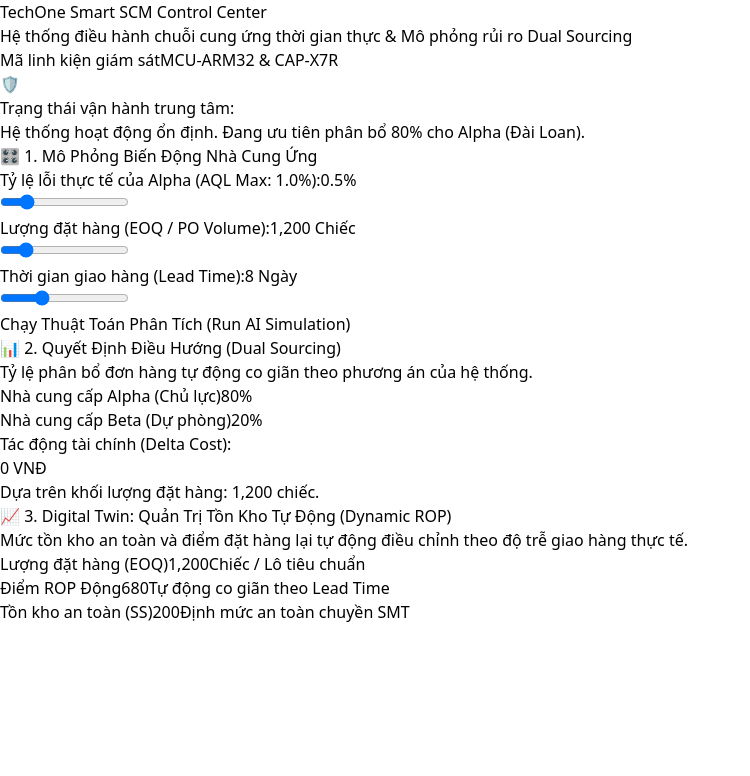
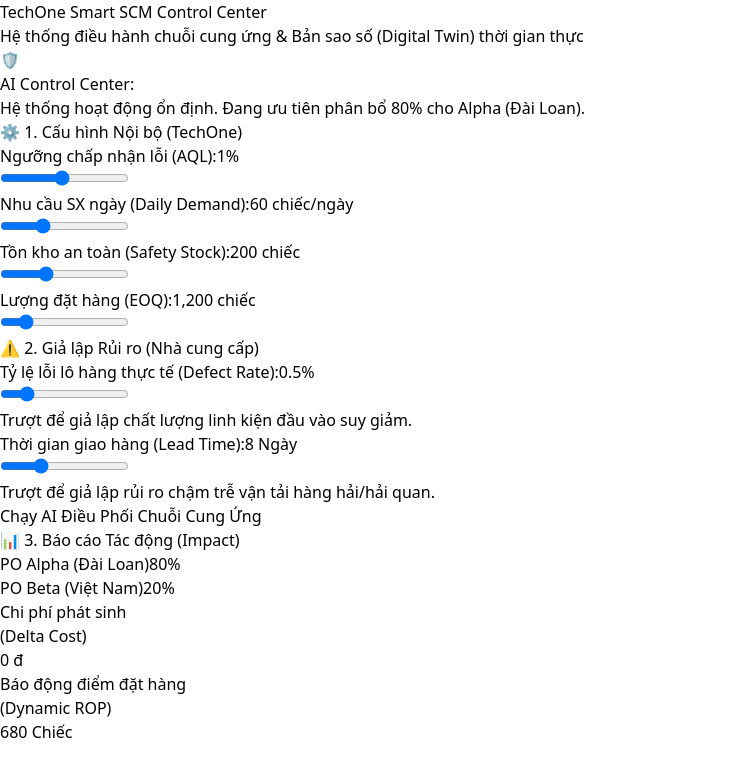
Before and after one commit to hungnguyen06012006-glitch/techone-frontend, a React (Vite) app: page / in a window 1280 px wide. Shown: the top 776 px of the page, without its empty margins (0-750 px from the left). Built offline with nearby package versions, Linux system fonts and the light colour scheme.

Commit message:
Update App.jsx

```diff
--- a/src/App.jsx
+++ b/src/App.jsx
@@ -1,12 +1,17 @@
 import React, { useState } from 'react';
 
 export default function SmartSCMControlCenter() {
-  // Trạng thái đầu vào mô phỏng
-  const [defectRate, setDefectRate] = useState(0.5);
-  const [leadTime, setLeadTime] = useState(8);
-  const [orderVolume, setOrderVolume] = useState(1200); // Biến EOQ giờ đã có thể tùy chỉnh
+  // --- BIẾN SỐ NỘI BỘ (TECHONE) ---
+  const [aqlThreshold, setAqlThreshold] = useState(1.0); // Ngưỡng chất lượng
+  const [dailyDemand, setDailyDemand] = useState(60);    // Nhu cầu ngày
+  const [safetyStock, setSafetyStock] = useState(200);   // Tồn kho an toàn
+  const [orderVolume, setOrderVolume] = useState(1200);  // Lượng đặt hàng EOQ
 
-  // Trạng thái kết quả mô phỏng
+  // --- BIẾN SỐ RỦI RO (NHÀ CUNG CẤP ALPHA) ---
+  const [defectRate, setDefectRate] = useState(0.5);     // Tỷ lệ lỗi thực tế
+  const [leadTime, setLeadTime] = useState(8);           // Thời gian giao hàng
+
+  // --- TRẠNG THÁI KẾT QUẢ ---
   const [alphaShare, setAlphaShare] = useState(80);
   const [betaShare, setBetaShare] = useState(20);
   const [statusStyle, setStatusStyle] = useState("bg-emerald-900/60 border-emerald-500 text-emerald-300");
@@ -15,10 +20,10 @@
   const [deltaCost, setDeltaCost] = useState(0);
   const [isCritical, setIsCritical] = useState(false);
 
-  // Thuật toán tích hợp
+  // THUẬT TOÁN ĐIỀU HÀNH TRUNG TÂM
   const handleRunSimulation = () => {
-    // 1. Tính ROP động
-    const calculatedRop = Math.round((60 * leadTime) + 200);
+    // 1. Digital Twin: Tính ROP động theo tất cả biến số (d * L + SS)
+    const calculatedRop = Math.round((dailyDemand * leadTime) + safetyStock);
     setDynamicRop(calculatedRop);
 
     let alpha = 80;
@@ -27,19 +32,19 @@
     let critical = false;
     let style = "";
 
-    // 2. Thuật toán AI điều hướng theo AQL
-    if (defectRate > 1.0) {
+    // 2. AI Ra quyết định (So sánh Tỷ lệ lỗi thực tế với Ngưỡng AQL động)
+    if (defectRate > aqlThreshold) {
       alpha = 0;
       beta = 100;
       critical = true;
       style = "bg-rose-950/80 border-rose-500 text-rose-300 animate-pulse";
-      msg = `⚠️ CẢNH BÁO KHẨN CẤP: Lô CAP-X7R lỗi ${defectRate}% (Vượt định mức AQL 1.0%). AI tự động kích hoạt Dual Sourcing: Đóng băng Alpha, chuyển 100% PO sang Beta (Việt Nam)!`;
+      msg = `⚠️ BÁO ĐỘNG SMT: Tỷ lệ lỗi thực tế (${defectRate}%) vượt mốc AQL cho phép (${aqlThreshold}%). AI kích hoạt Dual Sourcing: Chuyển 100% PO khẩn cấp sang Beta!`;
     } else {
       alpha = 80;
       beta = 20;
       critical = false;
       style = "bg-emerald-950/80 border-emerald-500 text-emerald-300";
-      msg = `Hệ thống ổn định. Tỷ lệ lỗi Alpha (${defectRate}%) nằm trong ngưỡng cho phép. Duy trì phân bổ 80/20.`;
+      msg = `Chuỗi cung ứng an toàn. Tỷ lệ lỗi (${defectRate}%) đạt chuẩn AQL nội bộ (${aqlThreshold}%). Duy trì cấu trúc 80/20.`;
     }
 
     setAlphaShare(alpha);
@@ -48,7 +53,7 @@
     setSystemMsg(msg);
     setIsCritical(critical);
 
-    // 3. Phân tích tài chính theo Lượng đặt hàng (EOQ) Tùy chỉnh
+    // 3. Phân tích tài chính
     const priceAlpha = 250000;
     const priceBeta = 260000;
     const baseCost = (0.8 * priceAlpha + 0.2 * priceBeta) * orderVolume;
@@ -57,169 +62,154 @@
   };
 
   return (
-    <div className="min-h-screen bg-slate-950 text-slate-100 p-6 md:p-10 font-sans">
-      <div className="max-w-6xl mx-auto">
+    <div className="min-h-screen bg-slate-950 text-slate-100 p-4 md:p-8 font-sans">
+      <div className="max-w-7xl mx-auto">
 
         {/* Header */}
-        <div className="mb-8 border-b border-slate-800 pb-4 flex flex-col md:flex-row md:items-center justify-between gap-4">
+        <div className="mb-6 border-b border-slate-800 pb-4 flex flex-col md:flex-row md:items-center justify-between gap-4">
           <div>
             <h1 className="text-3xl font-extrabold text-blue-400 tracking-tight">TechOne Smart SCM Control Center</h1>
-            <p className="text-slate-400 mt-1">Hệ thống điều hành chuỗi cung ứng thời gian thực & Mô phỏng rủi ro Dual Sourcing</p>
-          </div>
-          <div className="bg-slate-900 border border-slate-800 px-4 py-2 rounded-xl text-right">
-            <span className="text-xs text-slate-400 block">Mã linh kiện giám sát</span>
-            <span className="font-bold text-amber-400">MCU-ARM32 & CAP-X7R</span>
+            <p className="text-slate-400 mt-1 text-sm">Hệ thống điều hành chuỗi cung ứng & Bản sao số (Digital Twin) thời gian thực</p>
           </div>
         </div>
 
         {/* Trạm Cảnh báo */}
-        <div className={`p-5 rounded-2xl mb-8 border shadow-2xl transition-all duration-300 ${statusStyle}`}>
+        <div className={`p-4 rounded-xl mb-6 border shadow-2xl transition-all duration-300 ${statusStyle}`}>
           <div className="flex items-center gap-3">
-            <span className="text-2xl">{isCritical ? "🚨" : "🛡️"}</span>
+            <span className="text-3xl">{isCritical ? "🚨" : "🛡️"}</span>
             <div>
-              <h2 className="text-xs uppercase tracking-wider font-bold opacity-70">Trạng thái vận hành trung tâm:</h2>
+              <h2 className="text-xs uppercase tracking-wider font-bold opacity-70">AI Control Center:</h2>
               <p className="text-base font-semibold mt-0.5">{systemMsg}</p>
             </div>
           </div>
         </div>
 
-        <div className="grid grid-cols-1 lg:grid-cols-2 gap-6">
+        <div className="grid grid-cols-1 xl:grid-cols-3 gap-6">
 
-          {/* Module 1: Input */}
-          <div className="bg-slate-900 border border-slate-800 p-6 rounded-2xl shadow-xl flex flex-col justify-between">
+          {/* CỘT 1: BIẾN SỐ NỘI BỘ TECHONE */}
+          <div className="bg-slate-900 border border-slate-800 p-5 rounded-2xl shadow-xl">
+            <h2 className="text-lg font-bold mb-5 text-indigo-400 flex items-center gap-2">
+              <span>⚙️</span> 1. Cấu hình Nội bộ (TechOne)
+            </h2>
+
+            <div className="space-y-5">
+              <div>
+                <div className="flex justify-between mb-1.5 text-sm">
+                  <label className="text-slate-300">Ngưỡng chấp nhận lỗi (AQL):</label>
+                  <span className="font-bold text-indigo-300">{aqlThreshold}%</span>
+                </div>
+                <input type="range" min="0.1" max="2.0" step="0.1" value={aqlThreshold} onChange={(e) => setAqlThreshold(parseFloat(e.target.value))} className="w-full accent-indigo-500 h-1.5 bg-slate-800 rounded-lg cursor-pointer" />
+              </div>
+
+              <div>
+                <div className="flex justify-between mb-1.5 text-sm">
+                  <label className="text-slate-300">Nhu cầu SX ngày (Daily Demand):</label>
+                  <span className="font-bold text-cyan-400">{dailyDemand} chiếc/ngày</span>
+                </div>
+                <input type="range" min="20" max="150" step="10" value={dailyDemand} onChange={(e) => setDailyDemand(parseInt(e.target.value))} className="w-full accent-cyan-500 h-1.5 bg-slate-800 rounded-lg cursor-pointer" />
+              </div>
+
+              <div>
+                <div className="flex justify-between mb-1.5 text-sm">
+                  <label className="text-slate-300">Tồn kho an toàn (Safety Stock):</label>
+                  <span className="font-bold text-emerald-400">{safetyStock} chiếc</span>
+                </div>
+                <input type="range" min="50" max="500" step="50" value={safetyStock} onChange={(e) => setSafetyStock(parseInt(e.target.value))} className="w-full accent-emerald-500 h-1.5 bg-slate-800 rounded-lg cursor-pointer" />
+              </div>
+
+              <div>
+                <div className="flex justify-between mb-1.5 text-sm">
+                  <label className="text-slate-300">Lượng đặt hàng (EOQ):</label>
+                  <span className="font-bold text-blue-400">{orderVolume.toLocaleString()} chiếc</span>
+                </div>
+                <input type="range" min="500" max="5000" step="100" value={orderVolume} onChange={(e) => setOrderVolume(parseInt(e.target.value))} className="w-full accent-blue-500 h-1.5 bg-slate-800 rounded-lg cursor-pointer" />
+              </div>
+            </div>
+          </div>
+
+          {/* CỘT 2: BIẾN SỐ RỦI RO ĐỐI TÁC */}
+          <div className="bg-slate-900 border border-slate-800 p-5 rounded-2xl shadow-xl flex flex-col justify-between">
             <div>
-              <h2 className="text-xl font-bold mb-6 text-blue-400 flex items-center gap-2">
-                <span>🎛️</span> 1. Mô Phỏng Biến Động Nhà Cung Ứng
+              <h2 className="text-lg font-bold mb-5 text-amber-400 flex items-center gap-2">
+                <span>⚠️</span> 2. Giả lập Rủi ro (Nhà cung cấp)
               </h2>
 
-              {/* Tỷ lệ lỗi */}
-              <div className="mb-6">
-                <div className="flex justify-between items-center mb-2">
-                  <label className="text-slate-300 font-medium">Tỷ lệ lỗi thực tế của Alpha (AQL Max: 1.0%):</label>
-                  <span className={`text-lg font-extrabold px-3 py-1 rounded-lg ${defectRate > 1.0 ? 'bg-rose-900/50 text-rose-400 border border-rose-600' : 'bg-slate-800 text-blue-400'}`}>
-                    {defectRate}%
-                  </span>
+              <div className="space-y-6">
+                <div>
+                  <div className="flex justify-between mb-2 text-sm">
+                    <label className="text-slate-300">Tỷ lệ lỗi lô hàng thực tế (Defect Rate):</label>
+                    <span className={`font-bold px-2 py-0.5 rounded ${defectRate > aqlThreshold ? 'bg-rose-900/80 text-rose-300' : 'text-amber-400'}`}>{defectRate}%</span>
+                  </div>
+                  <input type="range" min="0" max="3" step="0.1" value={defectRate} onChange={(e) => setDefectRate(parseFloat(e.target.value))} className="w-full accent-rose-500 h-2 bg-slate-800 rounded-lg cursor-pointer" />
+                  <p className="text-xs text-slate-500 mt-1.5">Trượt để giả lập chất lượng linh kiện đầu vào suy giảm.</p>
                 </div>
-                <input
-                  type="range" min="0" max="3" step="0.1"
-                  value={defectRate}
-                  onChange={(e) => setDefectRate(parseFloat(e.target.value))}
-                  className="w-full accent-blue-500 cursor-pointer h-2 bg-slate-800 rounded-lg"
-                />
-              </div>
 
-              {/* Tùy chỉnh EOQ (Mới thêm) */}
-              <div className="mb-6">
-                <div className="flex justify-between items-center mb-2">
-                  <label className="text-slate-300 font-medium">Lượng đặt hàng (EOQ / PO Volume):</label>
-                  <span className="text-lg font-bold text-emerald-400 bg-slate-800 px-3 py-1 rounded-lg">
-                    {orderVolume.toLocaleString()} Chiếc
-                  </span>
+                <div>
+                  <div className="flex justify-between mb-2 text-sm">
+                    <label className="text-slate-300">Thời gian giao hàng (Lead Time):</label>
+                    <span className="font-bold text-amber-400">{leadTime} Ngày</span>
+                  </div>
+                  <input type="range" min="3" max="20" step="1" value={leadTime} onChange={(e) => setLeadTime(parseInt(e.target.value))} className="w-full accent-amber-500 h-2 bg-slate-800 rounded-lg cursor-pointer" />
+                  <p className="text-xs text-slate-500 mt-1.5">Trượt để giả lập rủi ro chậm trễ vận tải hàng hải/hải quan.</p>
                 </div>
-                <input
-                  type="range" min="500" max="5000" step="100"
-                  value={orderVolume}
-                  onChange={(e) => setOrderVolume(parseInt(e.target.value))}
-                  className="w-full accent-emerald-500 cursor-pointer h-2 bg-slate-800 rounded-lg"
-                />
-              </div>
-
-              {/* Lead time */}
-              <div className="mb-4">
-                <div className="flex justify-between items-center mb-2">
-                  <label className="text-slate-300 font-medium">Thời gian giao hàng (Lead Time):</label>
-                  <span className="text-lg font-bold text-amber-400 bg-slate-800 px-3 py-1 rounded-lg">
-                    {leadTime} Ngày
-                  </span>
-                </div>
-                <input
-                  type="range" min="5" max="15" step="1"
-                  value={leadTime}
-                  onChange={(e) => setLeadTime(parseInt(e.target.value))}
-                  className="w-full accent-amber-500 cursor-pointer h-2 bg-slate-800 rounded-lg"
-                />
               </div>
             </div>
 
-            <button
-              onClick={handleRunSimulation}
-              className="w-full bg-blue-600 hover:bg-blue-500 text-white font-bold py-3.5 px-4 rounded-xl transition-all shadow-lg shadow-blue-600/30 mt-4 active:scale-95"
-            >
-              Chạy Thuật Toán Phân Tích (Run AI Simulation)
+            <button onClick={handleRunSimulation} className="w-full bg-blue-600 hover:bg-blue-500 text-white font-bold py-3.5 px-4 rounded-xl transition-all shadow-lg shadow-blue-600/20 mt-6 active:scale-95 border border-blue-400/30 uppercase text-sm tracking-wide">
+              Chạy AI Điều Phối Chuỗi Cung Ứng
             </button>
           </div>
 
-          {/* Module 2: Allocation */}
-          <div className="bg-slate-900 border border-slate-800 p-6 rounded-2xl shadow-xl flex flex-col justify-between">
+          {/* CỘT 3: KẾT QUẢ OUTPUT & TÀI CHÍNH */}
+          <div className="bg-slate-900 border border-slate-800 p-5 rounded-2xl shadow-xl flex flex-col justify-between">
             <div>
-              <h2 className="text-xl font-bold mb-4 text-emerald-400 flex items-center gap-2">
-                <span>📊</span> 2. Quyết Định Điều Hướng (Dual Sourcing)
+              <h2 className="text-lg font-bold mb-5 text-emerald-400 flex items-center gap-2">
+                <span>📊</span> 3. Báo cáo Tác động (Impact)
               </h2>
-              <p className="text-xs text-slate-400 mb-6">Tỷ lệ phân bổ đơn hàng tự động co giãn theo phương án của hệ thống.</p>
 
-              <div className="space-y-6">
+              {/* Allocation */}
+              <div className="space-y-4 mb-6">
                 <div>
-                  <div className="flex justify-between text-sm mb-2 font-semibold">
-                    <span className="text-blue-400">Nhà cung cấp Alpha (Chủ lực)</span>
-                    <span className="text-lg text-blue-400">{alphaShare}%</span>
+                  <div className="flex justify-between text-xs mb-1.5 font-semibold text-slate-400">
+                    <span>PO Alpha (Đài Loan)</span>
+                    <span className="text-blue-400">{alphaShare}%</span>
                   </div>
-                  <div className="w-full bg-slate-800 h-4 rounded-full overflow-hidden p-0.5 border border-slate-700">
+                  <div className="w-full bg-slate-800 h-3 rounded-full overflow-hidden border border-slate-700">
                     <div className="bg-blue-500 h-full rounded-full transition-all duration-500" style={{ width: `${alphaShare}%` }}></div>
                   </div>
                 </div>
 
                 <div>
-                  <div className="flex justify-between text-sm mb-2 font-semibold">
-                    <span className="text-orange-400">Nhà cung cấp Beta (Dự phòng)</span>
-                    <span className="text-lg text-orange-400">{betaShare}%</span>
+                  <div className="flex justify-between text-xs mb-1.5 font-semibold text-slate-400">
+                    <span>PO Beta (Việt Nam)</span>
+                    <span className="text-orange-400">{betaShare}%</span>
                   </div>
-                  <div className="w-full bg-slate-800 h-4 rounded-full overflow-hidden p-0.5 border border-slate-700">
+                  <div className="w-full bg-slate-800 h-3 rounded-full overflow-hidden border border-slate-700">
                     <div className="bg-orange-500 h-full rounded-full transition-all duration-500" style={{ width: `${betaShare}%` }}></div>
                   </div>
                 </div>
               </div>
             </div>
 
-            {/* Tài chính */}
-            <div className="mt-6 pt-4 border-t border-slate-800 bg-slate-950 p-3.5 rounded-xl">
-              <div className="text-xs text-slate-400 uppercase font-semibold">Tác động tài chính (Delta Cost):</div>
-              <div className={`text-lg font-bold mt-0.5 ${deltaCost > 0 ? 'text-amber-400' : 'text-emerald-400'}`}>
-                {deltaCost > 0 ? `+${deltaCost.toLocaleString()} VNĐ` : `${deltaCost.toLocaleString()} VNĐ`}
+            {/* Tài chính & ROP */}
+            <div className="space-y-3">
+              <div className="bg-slate-950 p-3.5 rounded-xl border border-slate-800 flex justify-between items-center">
+                <div className="text-xs text-slate-400 uppercase font-semibold">Chi phí phát sinh<br/>(Delta Cost)</div>
+                <div className={`text-xl font-bold ${deltaCost > 0 ? 'text-rose-400' : 'text-emerald-400'}`}>
+                  {deltaCost > 0 ? `+${deltaCost.toLocaleString()} đ` : `${deltaCost.toLocaleString()} đ`}
+                </div>
               </div>
-              <div className="text-xs text-slate-500 mt-1">Dựa trên khối lượng đặt hàng: {orderVolume.toLocaleString()} chiếc.</div>
-            </div>
-          </div>
 
-        </div>
-
-        {/* Module 3: Digital Twin */}
-        <div className="mt-6 bg-slate-900 border border-slate-800 p-6 rounded-2xl shadow-xl">
-          <h2 className="text-xl font-bold mb-2 text-purple-400 flex items-center gap-2">
-            <span>📈</span> 3. Digital Twin: Quản Trị Tồn Kho Tự Động (Dynamic ROP)
-          </h2>
-          <p className="text-slate-400 text-sm mb-6">Mức tồn kho an toàn và điểm đặt hàng lại tự động điều chỉnh theo độ trễ giao hàng thực tế.</p>
-
-          <div className="grid grid-cols-1 sm:grid-cols-3 gap-4 text-center">
-            <div className="bg-slate-950 p-5 rounded-xl border border-slate-800 shadow-inner">
-              <span className="text-slate-400 text-xs uppercase font-semibold block">Lượng đặt hàng (EOQ)</span>
-              <span className="text-3xl font-extrabold text-blue-400 mt-2 block">{orderVolume.toLocaleString()}</span>
-              <span className="text-xs text-slate-500 mt-1 block">Chiếc / Lô tiêu chuẩn</span>
+              <div className="bg-slate-950 p-3.5 rounded-xl border border-rose-900/50 shadow-[0_0_15px_rgba(225,29,72,0.1)] flex justify-between items-center relative overflow-hidden">
+                <div className="text-xs text-rose-300/80 uppercase font-bold">Báo động điểm đặt hàng<br/>(Dynamic ROP)</div>
+                <div className="text-3xl font-black text-rose-400 tracking-tighter">
+                  {dynamicRop.toLocaleString()} <span className="text-sm font-medium text-rose-400/50 uppercase tracking-normal">Chiếc</span>
+                </div>
+              </div>
             </div>
 
-            <div className="bg-slate-950 p-5 rounded-xl border border-slate-800 shadow-inner relative overflow-hidden">
-              <span className="text-slate-400 text-xs uppercase font-semibold block">Điểm ROP Động</span>
-              <span className="text-3xl font-extrabold text-rose-400 mt-2 block">{dynamicRop.toLocaleString()}</span>
-              <span className="text-xs text-slate-500 mt-1 block">Tự động co giãn theo Lead Time</span>
-            </div>
-
-            <div className="bg-slate-950 p-5 rounded-xl border border-slate-800 shadow-inner">
-              <span className="text-slate-400 text-xs uppercase font-semibold block">Tồn kho an toàn (SS)</span>
-              <span className="text-3xl font-extrabold text-emerald-400 mt-2 block">200</span>
-              <span className="text-xs text-slate-500 mt-1 block">Định mức an toàn chuyền SMT</span>
-            </div>
           </div>
         </div>
-
       </div>
     </div>
   );
```
